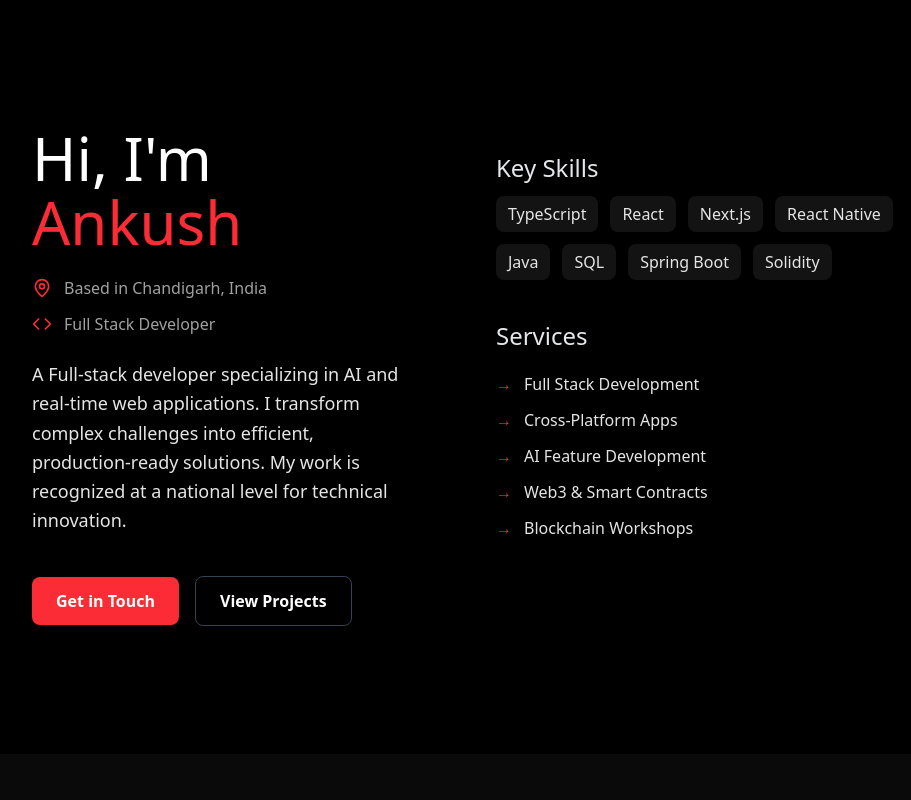
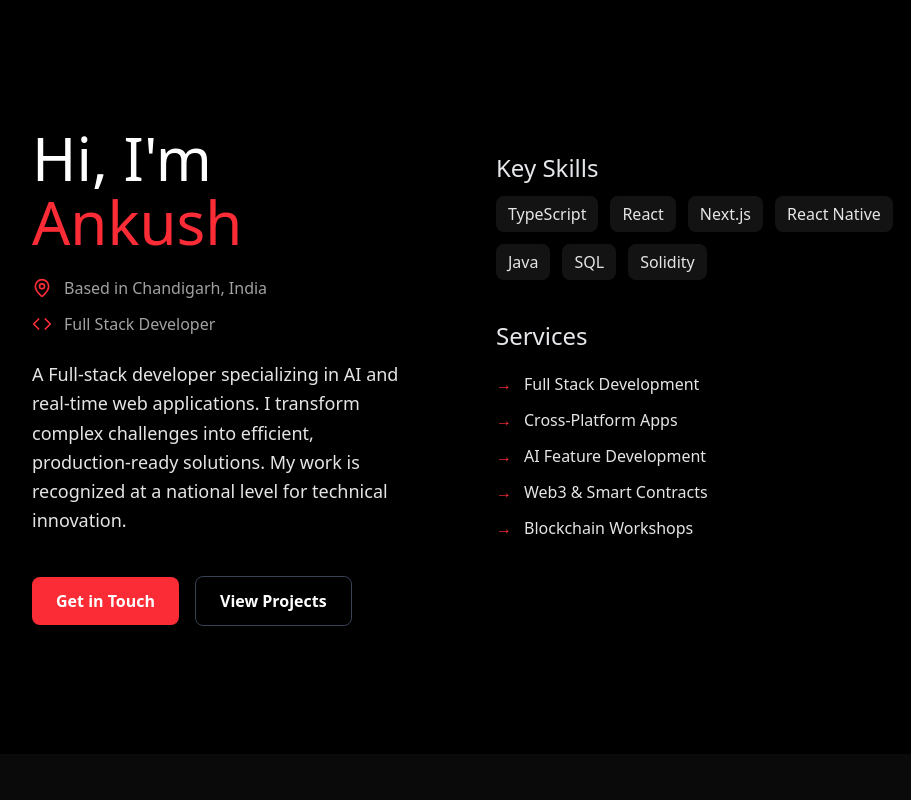
Before and after one commit to imankush10/portfolio, a Next.js app: page / in a window 1280 px wide. Shown: the top 800 px of the page, without its empty margins (160-1071 px from the left). Built offline with nearby package versions, Linux system fonts and the light colour scheme.

Commit message:
Filtered skills list

```diff
--- a/data/profile.js
+++ b/data/profile.js
@@ -15,7 +15,6 @@ const profile = {
     "React Native",
     "Java",
     "SQL",
-    "Spring Boot",
     "Solidity",
   ],
   services: [
```
